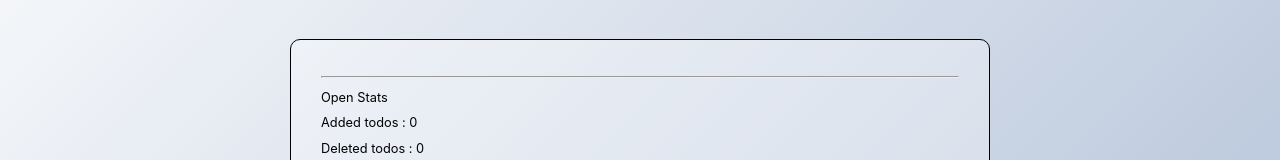
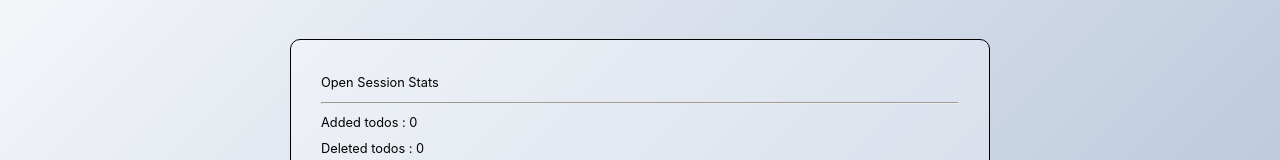
Before and after one commit to joseleyrebelo/MERN-to-do-list, a React (Create React App) app in the folder frontend/: page /todolist in a window 1280 px wide. Shown: the part 610-770 px from the top of the page. Built offline with nearby package versions, Linux system fonts and the light colour scheme; no server answers.

Commit message:
Added form onSubmit handler; Improved wording on footer;

```diff
--- a/frontend/src/components/Footer/Footer.js
+++ b/frontend/src/components/Footer/Footer.js
@@ -14,8 +14,8 @@ const Footer = () => {
 
   return (
     <footer className="main-footer">
+      <div className="">Open Session Stats</div>
       <hr />
-      <div className="">Open Stats</div>
       <div class="stats">Added todos : {added_todos}</div>
       <div class="stats">Deleted todos : {deleted_todos}</div>
       <div class="stats">Updated todos : {updated_todos}</div>
--- a/frontend/src/pages/Todolist/Todolist.js
+++ b/frontend/src/pages/Todolist/Todolist.js
@@ -194,7 +194,10 @@ const LandingPage = () => {
           </div>
         ))}
       </div>
-      <div className={`todo__main ${states.createEntryError && "error"}`}>
+      <form
+        onSubmit={createEntry}
+        className={`todo__main ${states.createEntryError && "error"}`}
+      >
         <Input
           id="task"
           className="todo__main-task"
@@ -219,7 +222,7 @@ const LandingPage = () => {
         <Button className="todo__main-submit" onClick={createEntry}>
           Submit
         </Button>
-      </div>
+      </form>
     </>
   );
 };
```
